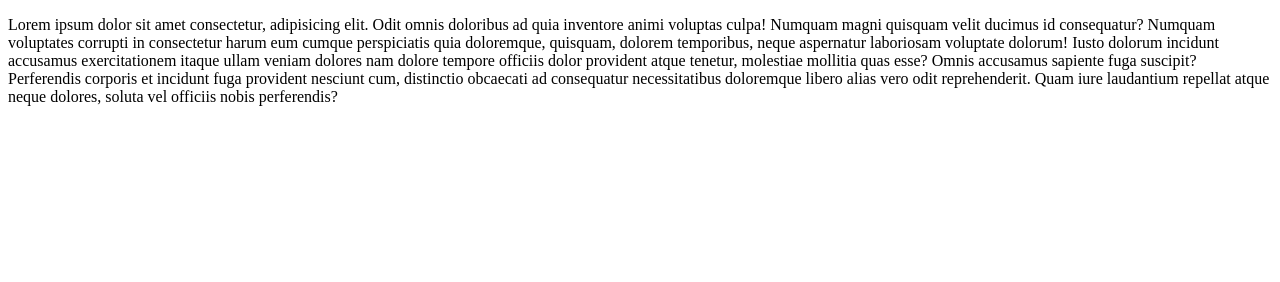
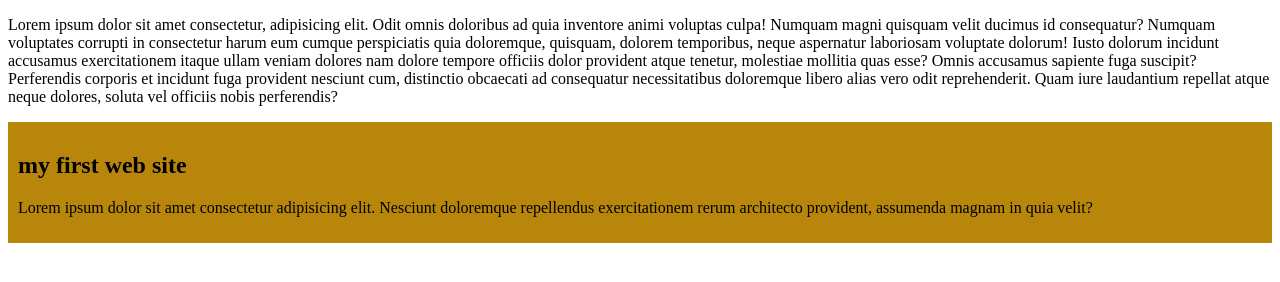
Before and after one commit to Ismail1hosen/my-first-code, a plain HTML site: page index.html in a window 1280 px wide. Drawn offline with Linux system fonts and the light colour scheme.

Commit message:
added css and div

```diff
--- a/index.html
+++ b/index.html
@@ -4,9 +4,18 @@
     <meta charset="UTF-8">
     <meta name="viewport" content="width=device-width, initial-scale=1.0">
     <title>Git check</title>
+    <link rel="stylesheet" href="styels/blog.css">
 </head>
 <body>
     <P>Lorem ipsum dolor sit amet consectetur, adipisicing elit. Odit omnis doloribus ad quia inventore animi voluptas culpa! Numquam magni quisquam velit ducimus id consequatur? Numquam voluptates corrupti in consectetur harum eum cumque perspiciatis quia doloremque, quisquam, dolorem temporibus, neque aspernatur laboriosam voluptate dolorum! Iusto dolorum incidunt accusamus exercitationem itaque ullam veniam dolores nam dolore tempore officiis dolor provident atque tenetur, molestiae mollitia quas esse? Omnis accusamus sapiente fuga suscipit? Perferendis corporis et incidunt fuga provident nesciunt cum, distinctio obcaecati ad consequatur necessitatibus doloremque libero alias vero odit reprehenderit. Quam iure laudantium repellat atque neque dolores, soluta vel officiis nobis perferendis?</P>
 
+    <div>
+        <h2>my first web site</h2>
+        <p>Lorem ipsum dolor sit amet consectetur adipisicing elit. Nesciunt doloremque repellendus exercitationem rerum architecto provident, assumenda magnam in quia velit?</p>
+    </div>
+
+
+
+
 </body>
 </html>
--- /dev/null
+++ b/styels/blog.css
@@ -0,0 +1,4 @@
+div{
+    background-color: darkgoldenrod;
+    padding: 10px;
+}
```
